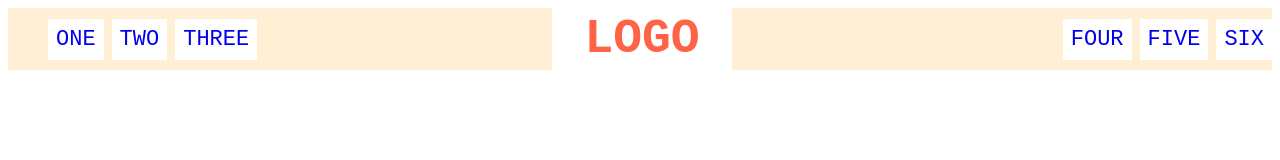
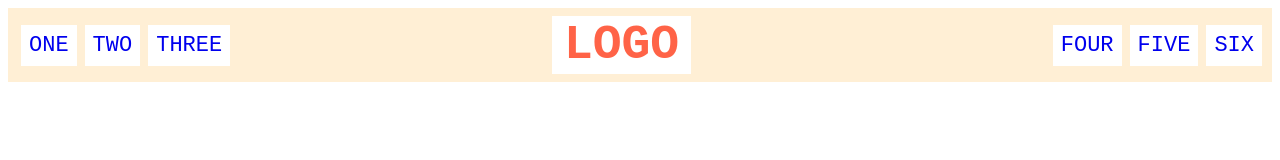
Before and after one commit to unix-linux007/flexbox, a plain HTML site: page index2.html in a window 1280 px wide. Drawn offline with Linux system fonts and the light colour scheme.

Commit message:
update style2.css

```diff
--- a/style2.css
+++ b/style2.css
@@ -8,24 +8,26 @@
   }
 
   .logo {
+
     font-size: 48px;
     font-weight: 900;
     color: tomato;
     background: white;
-    padding: 4px 32px;
-
+    padding: 2px 12px;
+    margin: 8px 0;
   }
 
     .listL {
         display: flex;
     justify-content: flex-start;
+    margin: 0 0 0 -27px;
     gap: 8px;
 }
 
   .listR {
     display: flex;
     justify-content: flex-end;
-    margin: 0 0 0 -4px;
+    margin: 0 10px 0 0;
     gap: 8px;
   }
 
```
